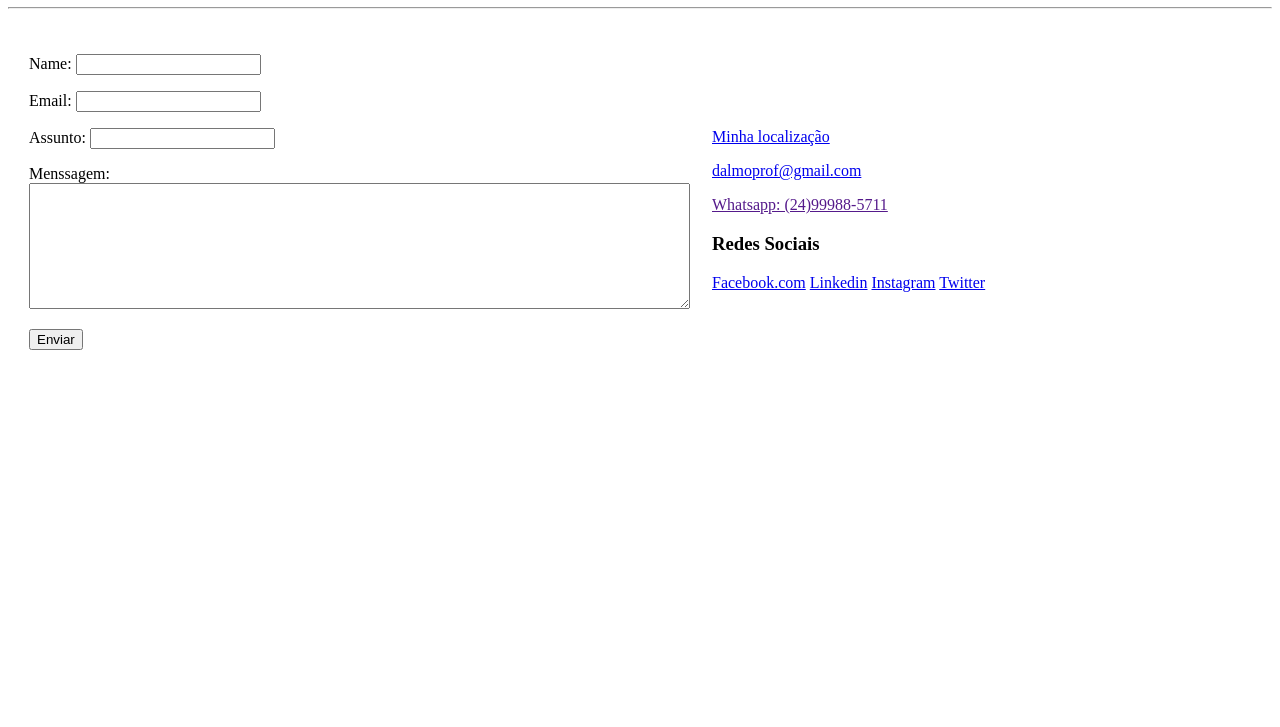
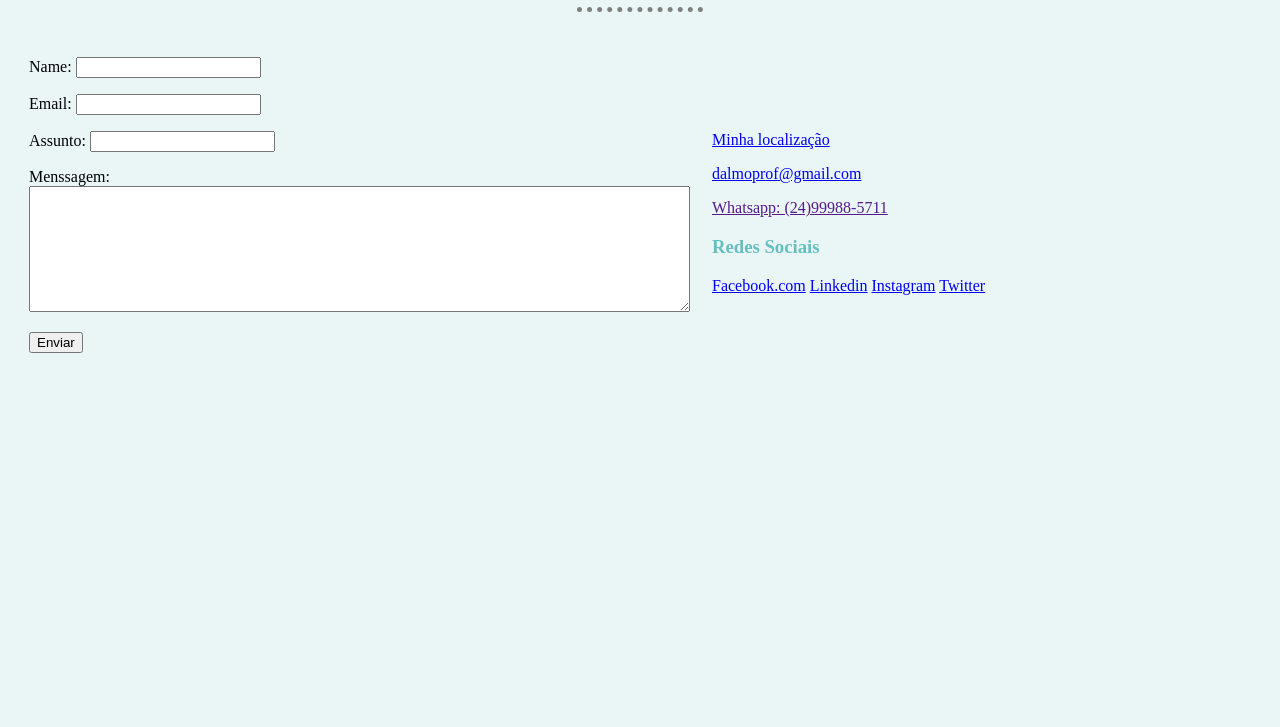
Before and after one commit to DalmoSilva/cv, a plain HTML site: page contato.html in a window 1280 px wide. Shown: the part 73-800 px from the top of the page. Drawn offline with Linux system fonts and the light colour scheme.

Commit message:
Add files via upload

```diff
--- a/contato.html
+++ b/contato.html
@@ -3,8 +3,9 @@
   <head>
     <meta charset="utf-8">
     <title>Contato</title>
+    <link rel="stylesheet" href="css/styles.css">
   </head>
-  <body>
+  <body style="backuground-color:#eaf6f6;">
   <h1>Contato</h1>
   <hr>
   <table cellspacing=20>
--- /dev/null
+++ b/css/styles.css
@@ -0,0 +1,17 @@
+body {
+  background-color:#eaf6f6;
+}
+
+hr {
+
+  border-style: none;
+  border-top-style: dotted;
+  border-color: gray;
+  border-width: 5px;
+  width: 10%;
+
+}
+
+h1, h3{
+  color: #66bfbf;
+}
```
Also changed, not shown: index.html (+1 -0 lines).
